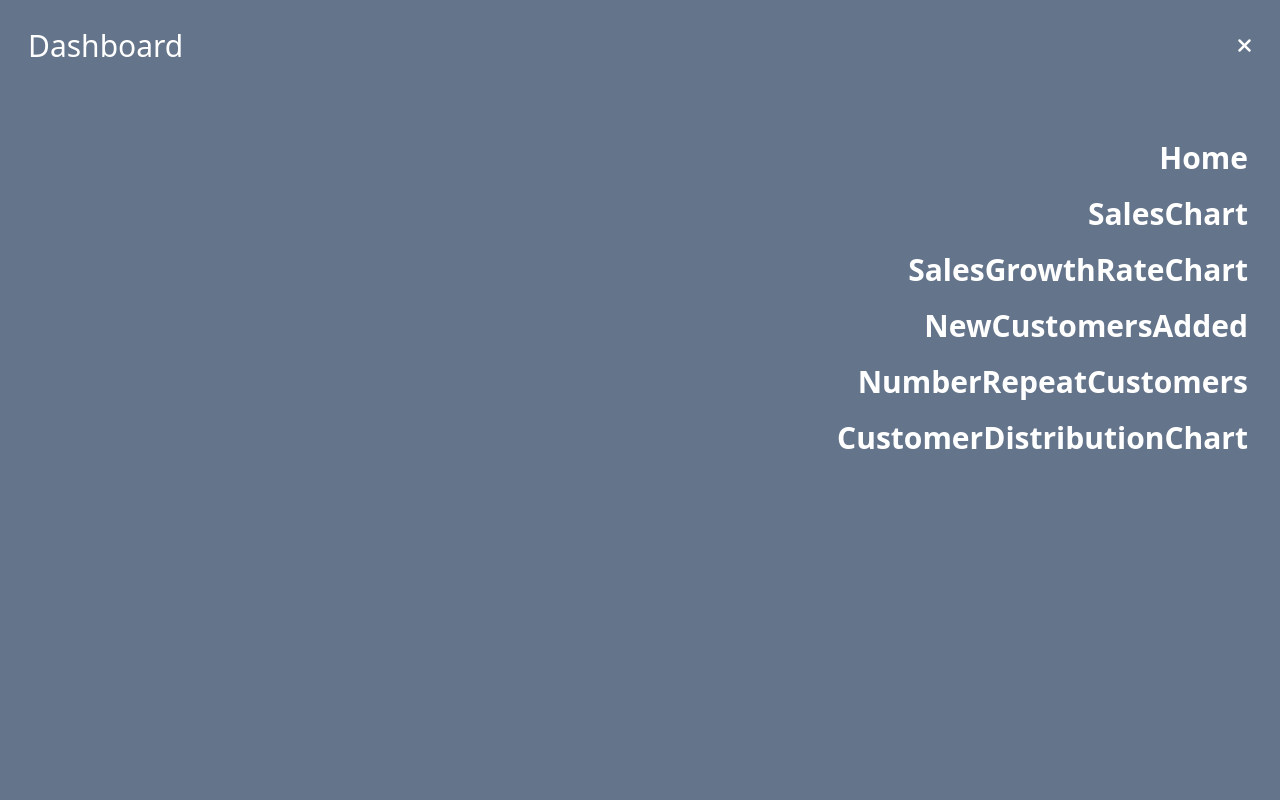
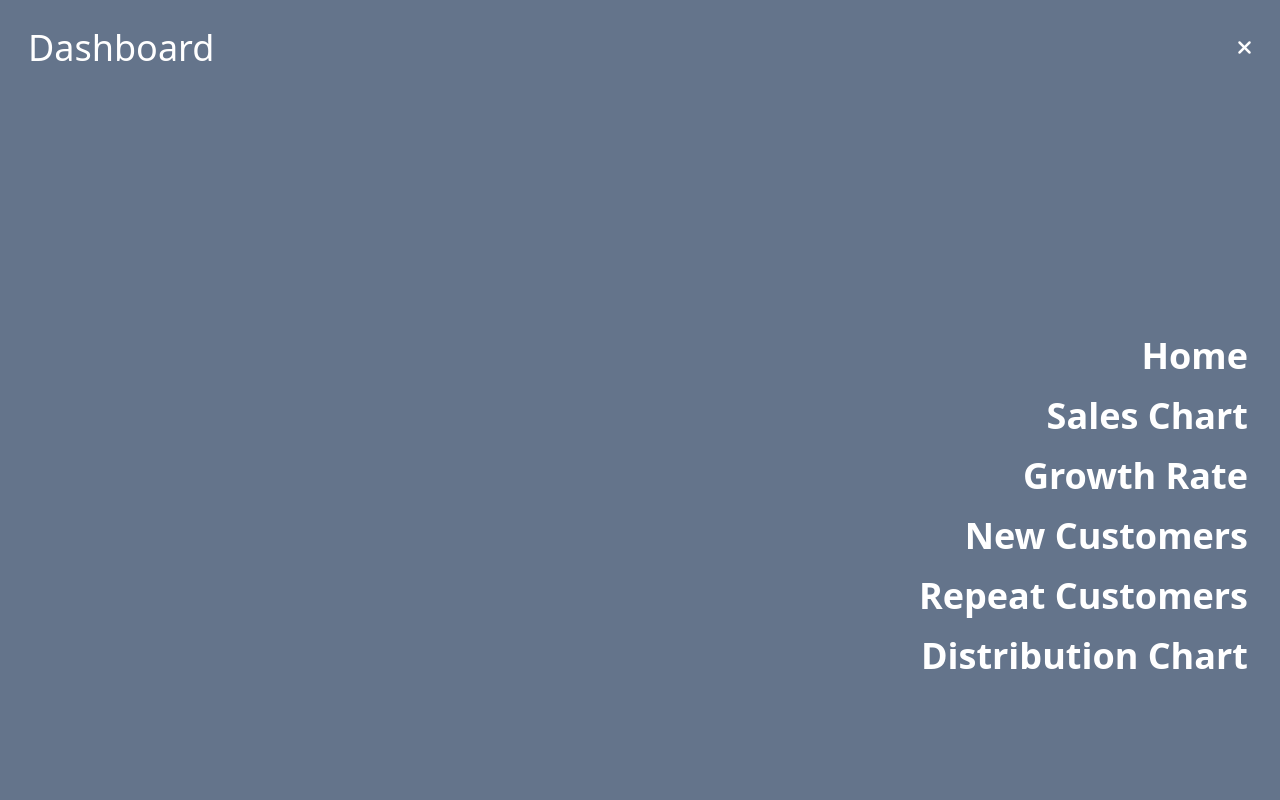
Before and after one commit to Yashwadkar2121/Rapid-Quest, a React (Vite) app in the folder client/: page / in a window 1280 px wide. Both pictures are taken after a click on the button 1243 px from the left and 46 px from the top of the page. Shown: the top 800 px of the page. Built offline with nearby package versions, Linux system fonts and the light colour scheme.

Commit message:
stying navbar

```diff
--- a/client/src/App.jsx
+++ b/client/src/App.jsx
@@ -12,7 +12,7 @@ function App() {
     <>
       <BrowserRouter>
         <Navbar />
-        <div className="p-3 md:p-20 md:mt-10 ">
+        <div className="p-3 md:p-20 md:pt-10 ">
           <Routes>
             <Route path="/" element={<Home />}></Route>
             <Route path="/sales-over-time" element={<SalesChart />}></Route>
--- a/client/src/components/CustomerDistributionChart.jsx
+++ b/client/src/components/CustomerDistributionChart.jsx
@@ -31,7 +31,7 @@ const CustomerDistributionChart = () => {
                 () =>
                   `rgba(${Math.floor(Math.random() * 255)}, ${Math.floor(
                     Math.random() * 255
-                  )}, ${Math.floor(Math.random() * 255)}, 0.6)`
+                  )}, ${Math.floor(Math.random() * 255)}, 0.5)`
               ),
               borderColor: data.map(
                 () =>
--- a/client/src/components/Home.jsx
+++ b/client/src/components/Home.jsx
@@ -40,7 +40,7 @@ const Home = () => {
       <div className="flex flex-col md:flex-row md:justify-between md:items-center md:gap-5">
         <div className="w-full md:w-1/2">
           <Link to="/repeat-customers">
-            <NumberRepeatCustomers timeFrame="monthly" />
+            <NumberRepeatCustomers timeFrame="yearly" />
           </Link>
         </div>
       </div>
--- a/client/src/components/Navbar.jsx
+++ b/client/src/components/Navbar.jsx
@@ -11,7 +11,7 @@ function Navbar() {
   return (
     <nav className="bg-slate-500 text-white ">
       <div className="flex justify-between p-2 md:p-7 ">
-        <h2 className="text-xl md:text-3xl">Dashboard</h2>
+        <h2 className="text-xl md:text-3xl lg:text-4xl">Dashboard</h2>
         {isOpen ? (
           <button onClick={handleOpen}>
             <i className="fa-solid fa-xmark text-xl"></i>
@@ -24,12 +24,14 @@ function Navbar() {
       </div>
       <ul
         className={`  ${
-          isOpen ? "block text-right min-h-screen p-2 md:p-7" : "hidden"
+          isOpen
+            ? "text-right min-h-screen p-2 md:p-7 flex flex-col justify-center pb-72"
+            : "hidden"
         }`}
       >
         <li className="mr-1 mt-3 md:mt-5">
           <Link
-            className={` text-white text-xl md:text-3xl hover:text-blue-800 font-semibold ${
+            className={` text-white text-xl md:text-3xl lg:text-4xl hover:text-blue-800 font-semibold ${
               location.pathname === "/" ? "text-blue-600 " : ""
             }`}
             to="/"
@@ -40,58 +42,59 @@ function Navbar() {
         </li>
         <li className="mr-1 mt-3 md:mt-5">
           <Link
-            className={` text-white text-xl md:text-3xl hover:text-blue-800 font-semibold ${
+            className={` text-white text-xl md:text-3xl lg:text-4xl hover:text-blue-800 font-semibold ${
               location.pathname === "/sales-over-time" ? "text-blue-600" : ""
             }`}
             to="/sales-over-time"
             onClick={() => handleOpen()}
           >
-            SalesChart
+            Sales Chart
           </Link>
         </li>
         <li className="mr-1 mt-3 md:mt-5">
           <Link
-            className={` text-white text-xl md:text-3xl hover:text-blue-800 font-semibold ${
+            className={` text-white text-xl md:text-3xl lg:text-4xl hover:text-blue-800 font-semibold ${
               location.pathname === "/sales-growth-rate" ? "text-blue-600" : ""
             }`}
             to="/sales-growth-rate"
             onClick={() => handleOpen()}
           >
-            SalesGrowthRateChart
+            Growth Rate
           </Link>
         </li>
         <li className="mr-1 mt-3 md:mt-5">
           <Link
-            className={` text-white text-xl md:text-3xl hover:text-blue-800 font-semibold ${
+            className={` text-white text-xl md:text-3xl lg:text-4xl hover:text-blue-800 font-semibold ${
               location.pathname === "/new-customers" ? "text-blue-600" : ""
             }`}
             to="/new-customers"
             onClick={() => handleOpen()}
           >
-            NewCustomersAdded
+            New Customers
           </Link>
         </li>
         <li className="mr-1 mt-3 md:mt-5">
           <Link
-            className={` text-white text-xl md:text-3xl hover:text-blue-800 font-semibold ${
+            className={` text-white text-xl md:text-3xl lg:text-4xl hover:text-blue-800 font-semibold ${
               location.pathname === "/repeat-customers" ? "text-blue-600" : ""
             }`}
             to="/repeat-customers"
             onClick={() => handleOpen()}
           >
-            NumberRepeatCustomers
+            Repeat Customers
           </Link>
         </li>
         <li className="mr-1 mt-3 md:mt-5">
           <Link
-            className={` text-white text-xl md:text-3xl hover:text-blue-800 font-semibold ${
+            className={` text-white text-xl md:text-3xl lg:text-4xl hover:text-blue-800 font-semibold ${
               location.pathname === "/distribution-customers"
                 ? "text-blue-600"
                 : ""
             }`}
             to="/distribution-customers"
+            onClick={() => handleOpen()}
           >
-            CustomerDistributionChart
+            Distribution Chart
           </Link>
         </li>
       </ul>
```
Also changed, not shown: 1 other file (tests, documents, lock files or other folders).
